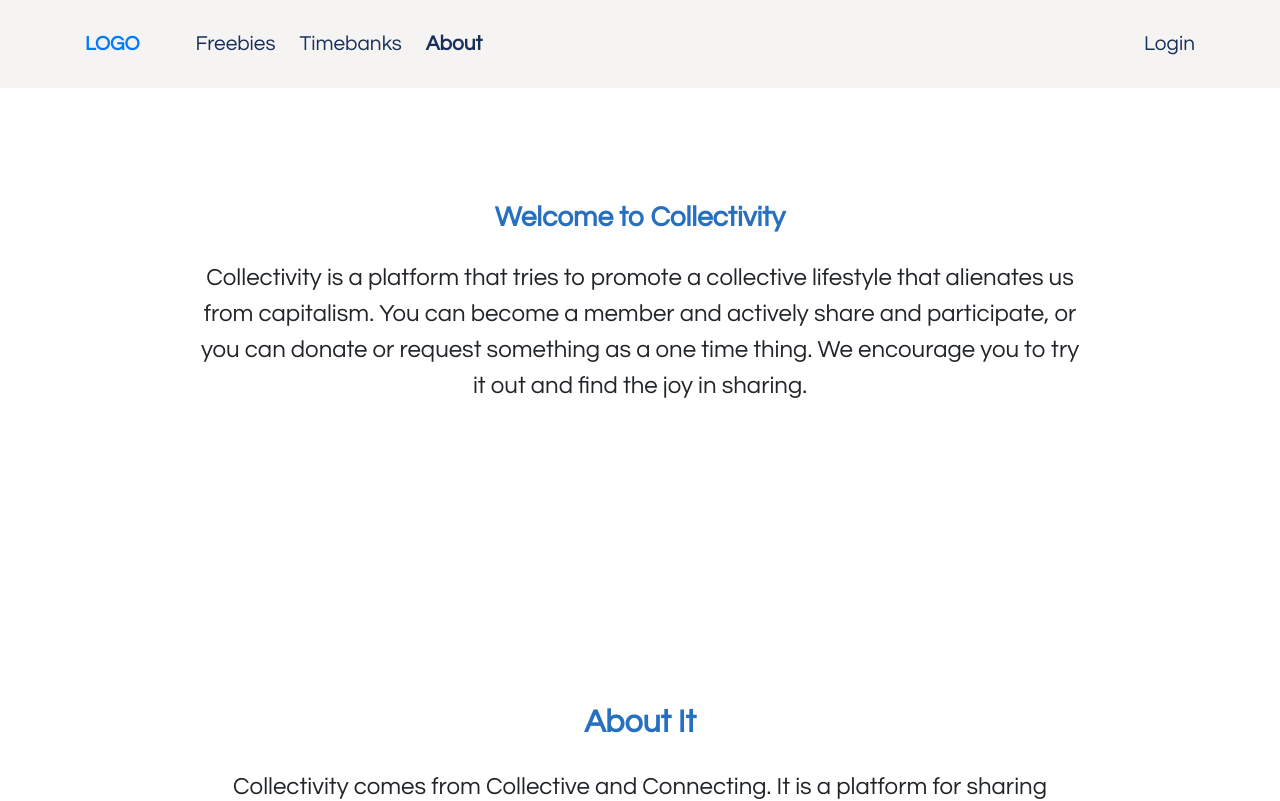
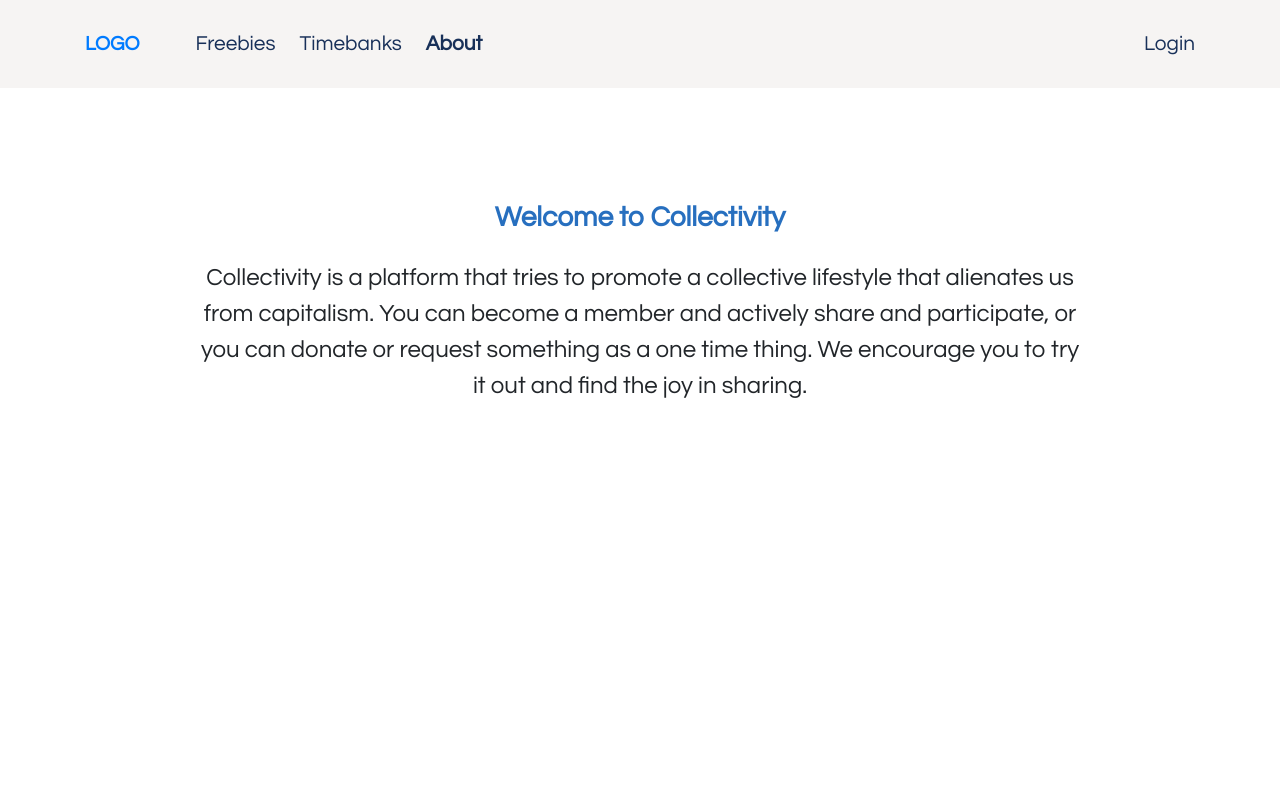
Before and after one commit to Klarala13/collectivity, a React (Create React App) app in the folder frontend/: page /about in a window 1280 px wide. Shown: the top 801 px of the page. Built offline with nearby package versions, Linux system fonts and the light colour scheme.

Commit message:
style login

```diff
--- a/frontend/src/components/Header.jsx
+++ b/frontend/src/components/Header.jsx
@@ -3,7 +3,7 @@ class Header extends React.Component {
   render() {
     return (
       <div className='container'>
-        <div className='header'>
+        <div id='header'>
           <h3> Welcome to Collectivity</h3>
           <p className='text-center'>
             Collectivity is a platform that tries to promote a collective
--- a/frontend/src/components/Login.jsx
+++ b/frontend/src/components/Login.jsx
@@ -7,14 +7,15 @@ function Login(props) {
   const [isSignin, setSignin] = useState(true);
 
   return (
-    <div className="h-100">
-    < NavBar />
-    < Header />
+    <div className="container">
+      <NavBar />
+      <Header />
       <div className="App">
-        <form onSubmit={(event) => props.onSubmit(event, isSignin)} className="form-signin">
-          <h1 className="h3 my-5 font-weight-normal">
-            {isSignin ? "Signin" : "Register"}
-          </h1>
+        <form
+          onSubmit={event => props.onSubmit(event, isSignin)}
+          id="form-signin"
+        >
+          <h2 className=" my-5 ">{isSignin ? "Sign in" : "Register"}</h2>
           <label htmlFor="name" className="sr-only">
             Name
           </label>
@@ -48,9 +49,9 @@ function Login(props) {
           </button>
 
           <span className="text-muted" onClick={() => setSignin(!isSignin)}>
-  {!isSignin ? "Already account? Sign in" : "Register" }
-  {/* Gotta manage to make Register inside a span  */}
-  < Register />
+            {!isSignin ? "Already account? Sign in" : "Register"}
+            {/* Gotta manage to make Register inside a span  */}
+            <Register />
           </span>
         </form>
       </div>
--- a/frontend/src/css/style.css
+++ b/frontend/src/css/style.css
@@ -8,8 +8,6 @@ body {
 .container {
   width: 100%;
   height: 100%;
-  overflow: scroll;
-  scroll-behavior: smooth;
 }
 h3,
 h2 {
@@ -21,10 +19,6 @@ h2 {
   text-decoration: none !important;
 }
 
-p,
-.nav {
-  /* font-family: "Josefin Slab", serif; */
-}
 p {
   font-size: 1.5em;
 }
@@ -62,14 +56,19 @@ h2 {
 }
 
 /* header */
-.header,
-.about {
+#header,
+#about,
+#timeBanks,
+#header {
   padding: 6em;
   text-align: center;
+  height: 100vh;
+  width: 100%;
+  /* scroll-snap-align: center; */
 }
 
 /* TimeBank */
-.timeBank {
+#timeBank {
   background-color: #f6f4f3;
   color: #183059;
   font-size: 1.5em;
@@ -99,3 +98,17 @@ p.text-left {
   padding: 1rem;
   color: #183059;
 }
+
+/* form-signin */
+#form-signin {
+  padding: 1rem;
+  width: 100%;
+  height: 100vh;
+  text-align: center;
+  justify-content: center;
+}
+.mb-3 {
+  padding-left: 10rem;
+  padding-right: 10rem;
+  padding-bottom: 1rem;
+}
```
